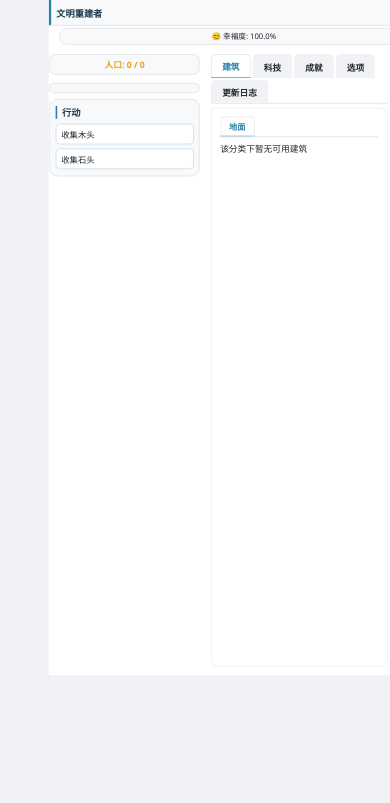
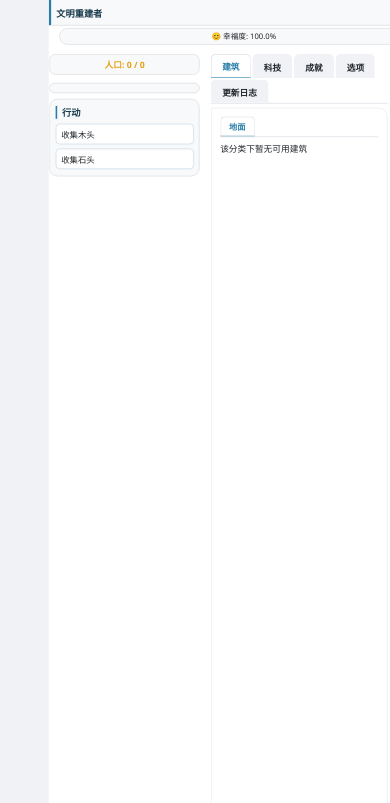
Before and after one commit to Tlxgs/CivilizationRebuilder, a plain HTML site: page index.html in a window 390 px wide. Shown: the top 803 px of the page. Drawn offline with Linux system fonts and the light colour scheme.

Commit message:
Add files via upload

```diff
--- a/style.css
+++ b/style.css
@@ -1163,6 +1163,8 @@ body.dark-theme .building-card.highlight {
         /* 为了保证容器不出现额外空白，重新设置宽度 */
         width: 111.11%;
         max-width: 111.11%;
+        height: 111.11%;
+        min-height: 111.11%;
     }
 }
 
@@ -1174,5 +1176,7 @@ body.dark-theme .building-card.highlight {
         transform: scale(0.8);
         width: 125%;
         max-width: 125%;
+        height: 125%;
+        min-height: 125%;
     }
 }
```
